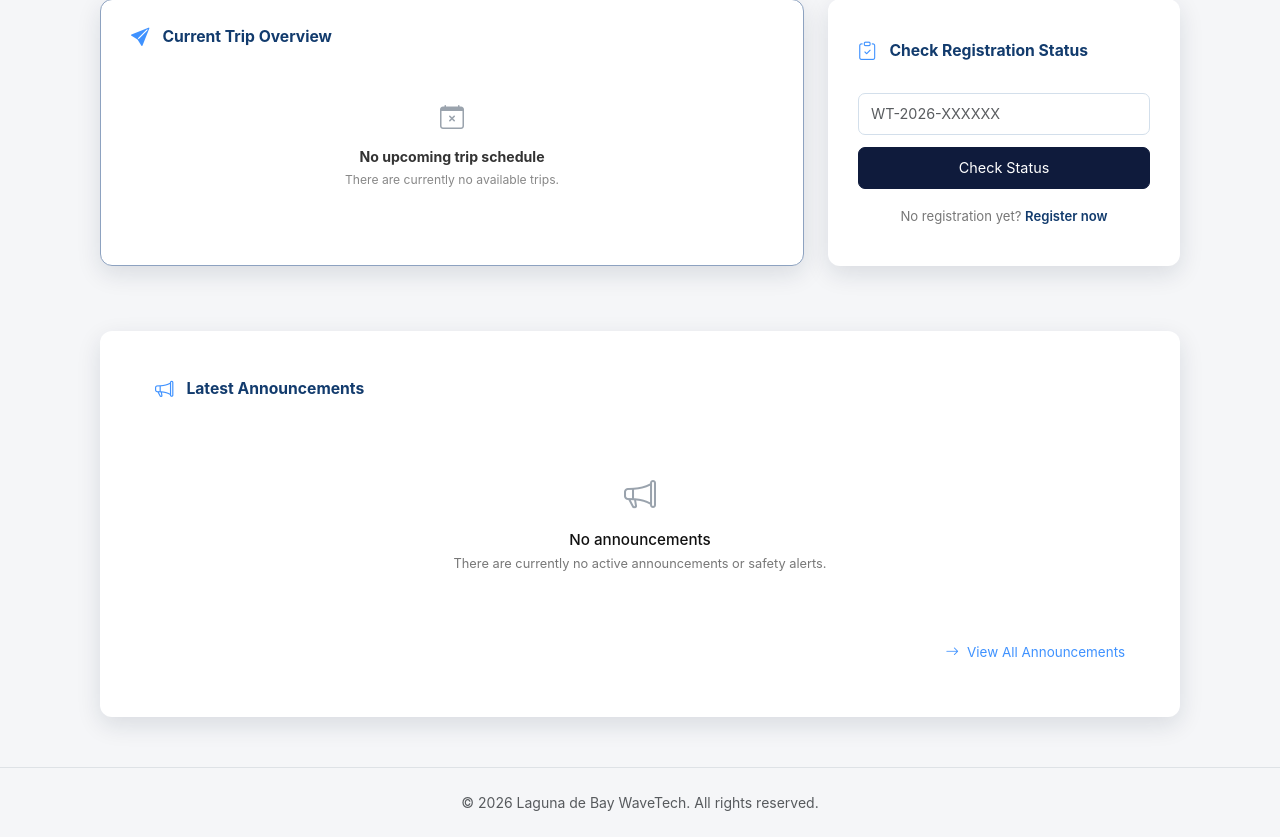
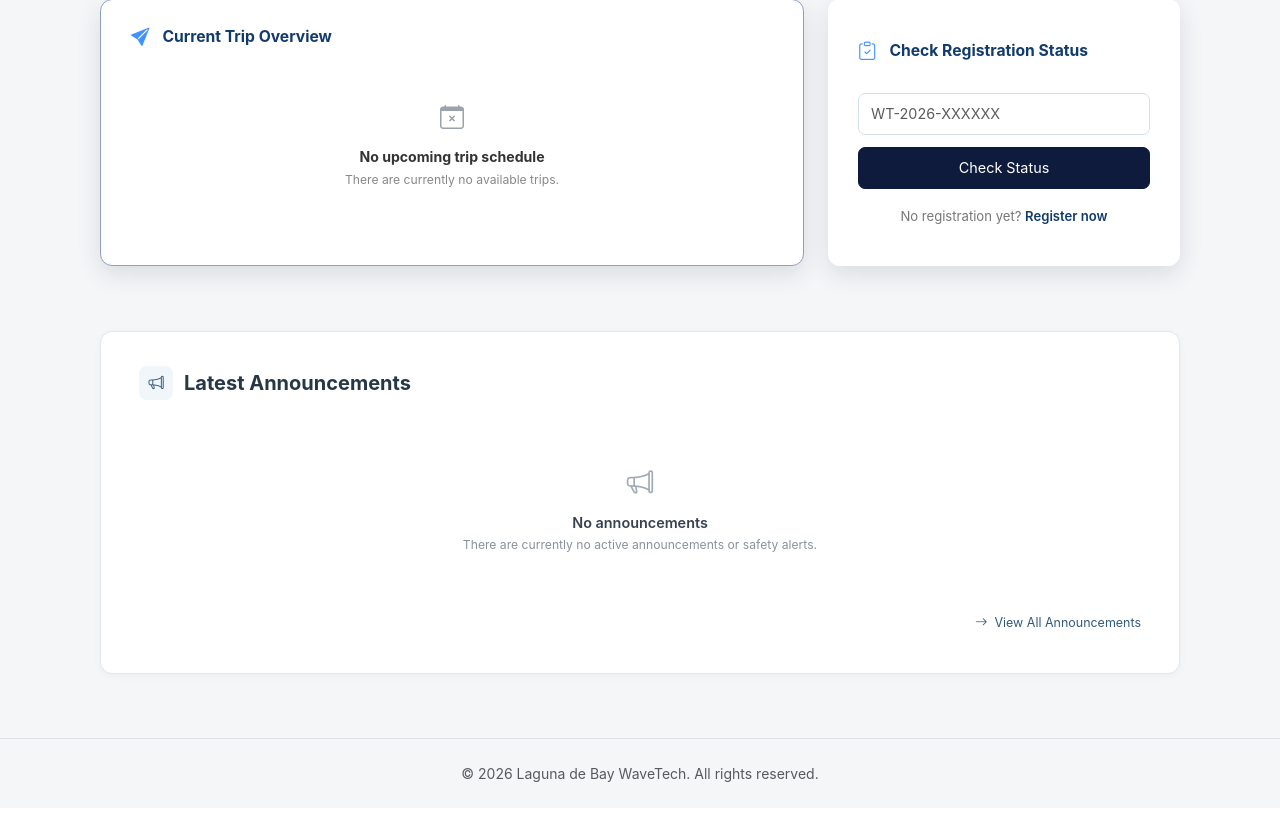
Before and after one commit to leonifeldeguzman/wavetech, a Flask app: page /passenger/ in a window 1280 px wide. Shown: the part 705-1542 px from the top of the page. After the commit the page ends 1487 px from the top, so only its background shows below. Run offline with Flask 3, Linux system fonts and the light colour scheme; data comes from the database, SQL or seed files in the repository; data that the repository does not hold is empty.

Commit message:
enhance announcements UI in passenger

```diff
--- a/app/static/css/passenger_home.css
+++ b/app/static/css/passenger_home.css
@@ -242,7 +242,8 @@
 
     margin: 66px auto 0;
 
-    padding: 0 20px;
+    /* Space between the Announcements card and the footer */
+    padding: 0 20px 64px;
 }
 
 .home-overview-grid {
@@ -630,73 +631,117 @@
    ANNOUNCEMENTS
    ========================================================= */
 
-.announcements-card {
-    padding: 45px 55px 55px;
-    margin-bottom: 50px;
-}
-
 .announcements-page {
-    margin-top: 45px;
-    margin-bottom: 60px;
+    width: 100%;
+    max-width: 1180px;
+    margin: 40px auto 60px;
+    padding: 0 24px;
 }
 
 .announcements-back-link {
     display: inline-flex;
     align-items: center;
     gap: 7px;
-
     margin-bottom: 18px;
-
-    color: #6b7280;
-
-    font-size: 0.84rem;
+    color: #315a7d;
+    font-size: 0.85rem;
+    font-weight: 400;
     text-decoration: none;
-
-    transition: color 0.2s ease;
 }
 
 .announcements-back-link:hover {
-    color: var(--navy);
+    color: #234967;
+    text-decoration: none;
+}
+
+.announcements-card {
+    width: 100%;
+    padding: 34px 38px 40px;
+    margin: 0;
+    background: #ffffff;
+    border: 1px solid #e1e7ed;
+    border-radius: 12px;
+    box-shadow: 0 2px 8px rgba(0, 0, 0, 0.04);
+}
+
+.announcements-card .home-card-heading {
+    margin-bottom: 24px;
+}
+
+.announcements-card .home-card-title {
+    display: flex;
+    align-items: center;
+    gap: 11px;
+}
+
+.announcements-card .home-card-title i {
+    display: flex;
+    align-items: center;
+    justify-content: center;
+    width: 34px;
+    height: 34px;
+    border-radius: 8px;
+    background: #f1f6fb;
+    color: #315a7d;
+    font-size: 0.95rem;
+}
+
+.announcements-card .home-card-title h2 {
+    margin: 0;
+    color: #263746;
+    font-size: 1.25rem;
+    font-weight: 700;
 }
 
 .home-announcements {
     display: flex;
     flex-direction: column;
-
-    gap: 24px;
+    gap: 10px;
 }
 
 .home-announcement {
     display: flex;
     align-items: flex-start;
+    width: 100%;
+    padding: 18px 19px;
+    border: 1px solid #e1e7ed;
+    border-radius: 9px;
+    background: #ffffff;
+    gap: 13px;
+    transition: border-color .15s ease, background-color .15s ease;
+}
 
-    gap: 18px;
-
-    padding: 20px 22px;
-
-    border: 1px solid #bfd2e8;
-    border-radius: 8px;
-
-    background: #f7fbff;
+.home-announcement:hover {
+    border-color: #cbd7e3;
+    background: #fcfdfe;
 }
 
 .home-announcement-icon {
-    flex-shrink: 0;
+    display: flex;
+    align-items: center;
+    justify-content: center;
+    flex: 0 0 34px;
+    width: 34px;
+    height: 34px;
+    margin-top: 1px;
+    border-radius: 8px;
+    background: #f1f6fb;
+    color: #315a7d;
+    font-size: 0.9rem;
+}
 
-    padding-top: 2px;
-
-    color: #555555;
-
-    font-size: 1.15rem;
+.home-announcement.safety {
+    border-color: #edd1d1;
+    background: #fffdfd;
 }
 
 .home-announcement.safety .home-announcement-icon {
-    color: #ef4444;
+    background: #fff1f1;
+    color: #c43d3d;
 }
 
 .home-announcement-content {
     flex: 1;
-
     min-width: 0;
 }
 
@@ -704,92 +749,104 @@
     display: flex;
     align-items: flex-start;
     justify-content: space-between;
-
-    gap: 20px;
+    gap: 14px;
 }
 
 .home-announcement-header h3 {
-    margin: 0 0 7px;
-
-    color: #171717;
-
-    font-size: 0.92rem;
+    margin: 0;
+    color: #111827;
+    font-size: 0.9rem;
     font-weight: 700;
+    line-height: 1.4;
+    overflow-wrap: anywhere;
 }
 
-.home-announcement-header span {
-    color: #777777;
+.home-announcement-date {
+    display: flex;
+    align-items: center;
+    gap: 5px;
+    margin-top: 5px;
+    color: #8a929c;
+    font-size: 0.71rem;
+    font-weight: 400;
+    line-height: 1.4;
+}
 
-    font-size: 0.76rem;
+.home-announcement-date i {
+    font-size: 0.68rem;
 }
 
 .home-announcement-type {
+    display: inline-flex;
+    align-items: center;
     flex-shrink: 0;
-
-    padding: 5px 11px;
-
-    border-radius: 4px;
-
-    background: #0f1b3c;
-    color: #ffffff !important;
-
-    font-size: 0.72rem !important;
+    min-height: 22px;
+    padding: 3px 8px;
+    border: 1px solid #dbe2e9;
+    border-radius: 999px;
+    background: #f7f9fb;
+    color: #5f6b78 !important;
+    font-size: 0.66rem !important;
+    font-weight: 600;
+    line-height: 1.2;
 }
 
-.home-announcement.safety .home-announcement-type {
-    background: #ffe8e8;
-    color: #d92d20 !important;
+.home-announcement-type.safety {
+    border-color: #efc8c8;
+    background: #fff1f1;
+    color: #bd3b3b !important;
 }
 
 .home-announcement-content p {
-    margin: 13px 0 0;
-
-    color: #222222;
-
-    font-size: 0.84rem;
-    line-height: 1.55;
-
+    margin: 10px 0 0;
+    color: #4b5563;
+    font-size: 0.82rem;
+    line-height: 1.58;
     white-space: pre-line;
+    overflow-wrap: anywhere;
 }
 
 .home-announcement-empty {
-    padding: 40px 20px;
-
+    display: flex;
+    flex-direction: column;
+    align-items: center;
+    justify-content: center;
+    min-height: 170px;
+    padding: 35px 20px;
     text-align: center;
 }
 
 .home-announcement-empty i {
-    color: #9aa3ad;
-
-    font-size: 2rem;
+    margin-bottom: 12px;
+    color: #a0a9b4;
+    font-size: 1.65rem;
 }
 
 .home-announcement-empty h3 {
-    margin: 12px 0 5px;
-
-    font-size: 0.95rem;
+    margin: 0 0 5px;
+    color: #374151;
+    font-size: 0.9rem;
+    font-weight: 600;
 }
 
 .home-announcement-empty p {
+    max-width: 360px;
     margin: 0;
-
-    color: #777777;
-
-    font-size: 0.8rem;
+    color: #89929d;
+    font-size: 0.76rem;
+    line-height: 1.5;
 }
 
 .home-view-announcements {
-    display: flex;
+    display: inline-flex;
     align-items: center;
     justify-content: flex-end;
-
-    gap: 8px;
-
-    margin-top: 28px;
-
-    color: #3f92ff;
-
-    font-size: 0.84rem;
+    gap: 7px;
+    width: 100%;
+    margin-top: 20px;
+    color: #315a7d;
+    font-size: 0.78rem;
+    font-weight: 400;
     text-decoration: none;
 }
 
@@ -797,6 +854,24 @@
     color: #0f1b3c;
 }
 
+@media (max-width: 767.98px) {
+    .announcements-card {
+        padding: 27px 20px 30px;
+    }
+
+    .home-announcement {
+        padding: 16px;
+    }
+
+    .home-announcement-header {
+        flex-direction: column;
+        gap: 9px;
+    }
+
+    .home-announcement-type {
+        align-self: flex-start;
+    }
+}
 
 /* =========================================================
    FOOTER
@@ -882,7 +957,7 @@
     .home-content {
         margin-top: 40px;
 
-        padding: 0 15px;
+        padding: 0 15px 44px;
     }
 
     .home-overview-grid {
--- a/app/templates/passenger/home.html
+++ b/app/templates/passenger/home.html
@@ -460,13 +460,13 @@
 
                 {% for announcement in announcements %}
 
-                <div class="home-announcement
+                <article class="home-announcement
                     {% if announcement.type == 'Safety Alert' %}
                         safety
                     {% endif %}
                 ">
 
-                    <div class="home-announcement-icon">
+                    <div class="home-announcement-icon" aria-hidden="true">
 
                         {% if announcement.type == 'Safety Alert' %}
                             <i class="bi bi-exclamation-triangle"></i>
@@ -488,15 +488,15 @@
                                 </h3>
 
                                 {% if announcement.published_at %}
-                                    <span>
-                                        Posted:
+                                    <span class="home-announcement-date">
+                                        <i class="bi" aria-hidden="true"></i>
                                         {{ announcement.published_at | ph_time }}
                                     </span>
                                 {% endif %}
 
                             </div>
 
-                            <span class="home-announcement-type">
+                            <span class="home-announcement-type {% if announcement.type == 'Safety Alert' %}safety{% endif %}">
                                 {{ announcement.type }}
                             </span>
 
@@ -509,7 +509,7 @@
 
                     </div>
 
-                </div>
+                </article>
 
                 {% else %}
 
```
